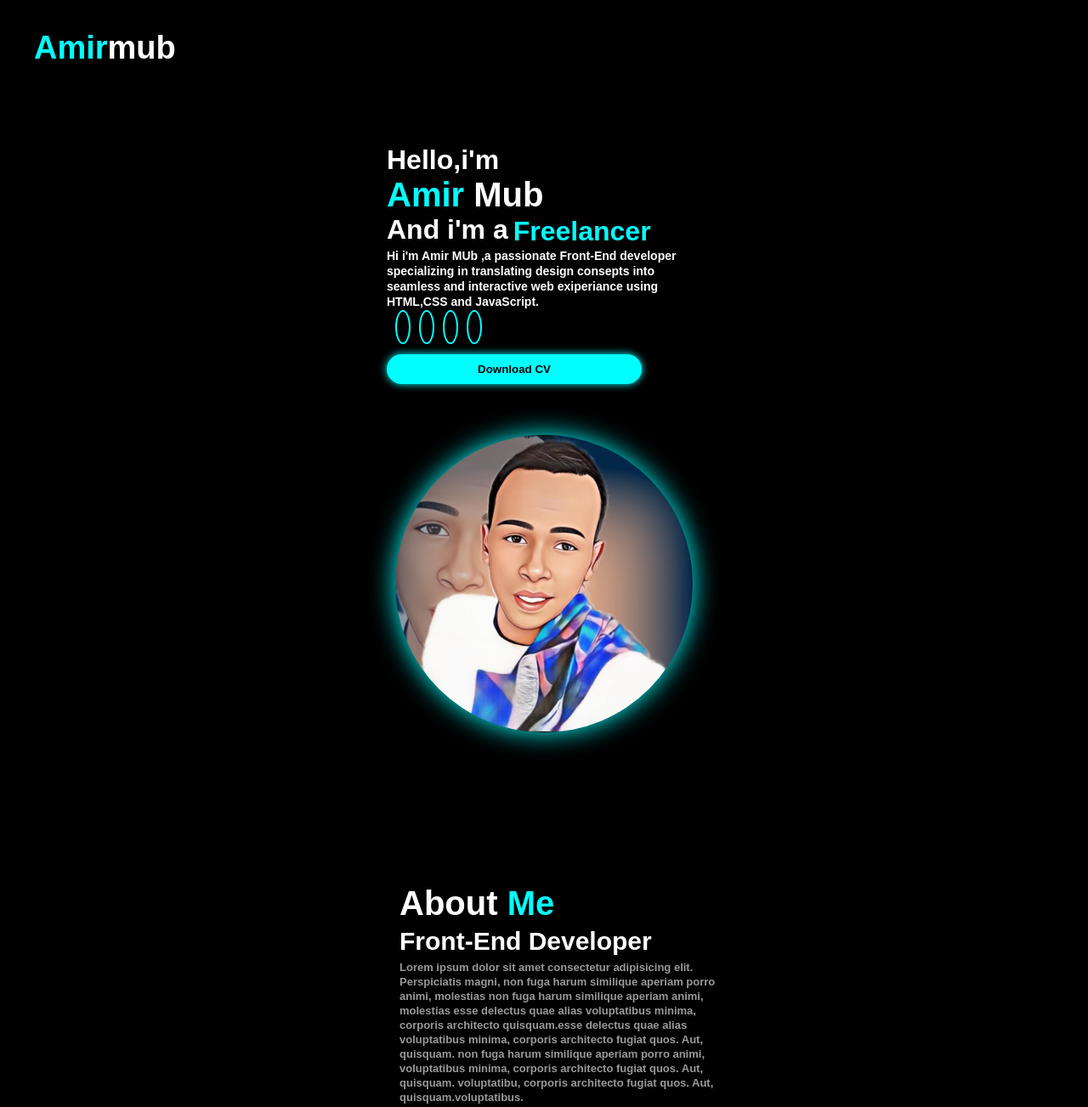
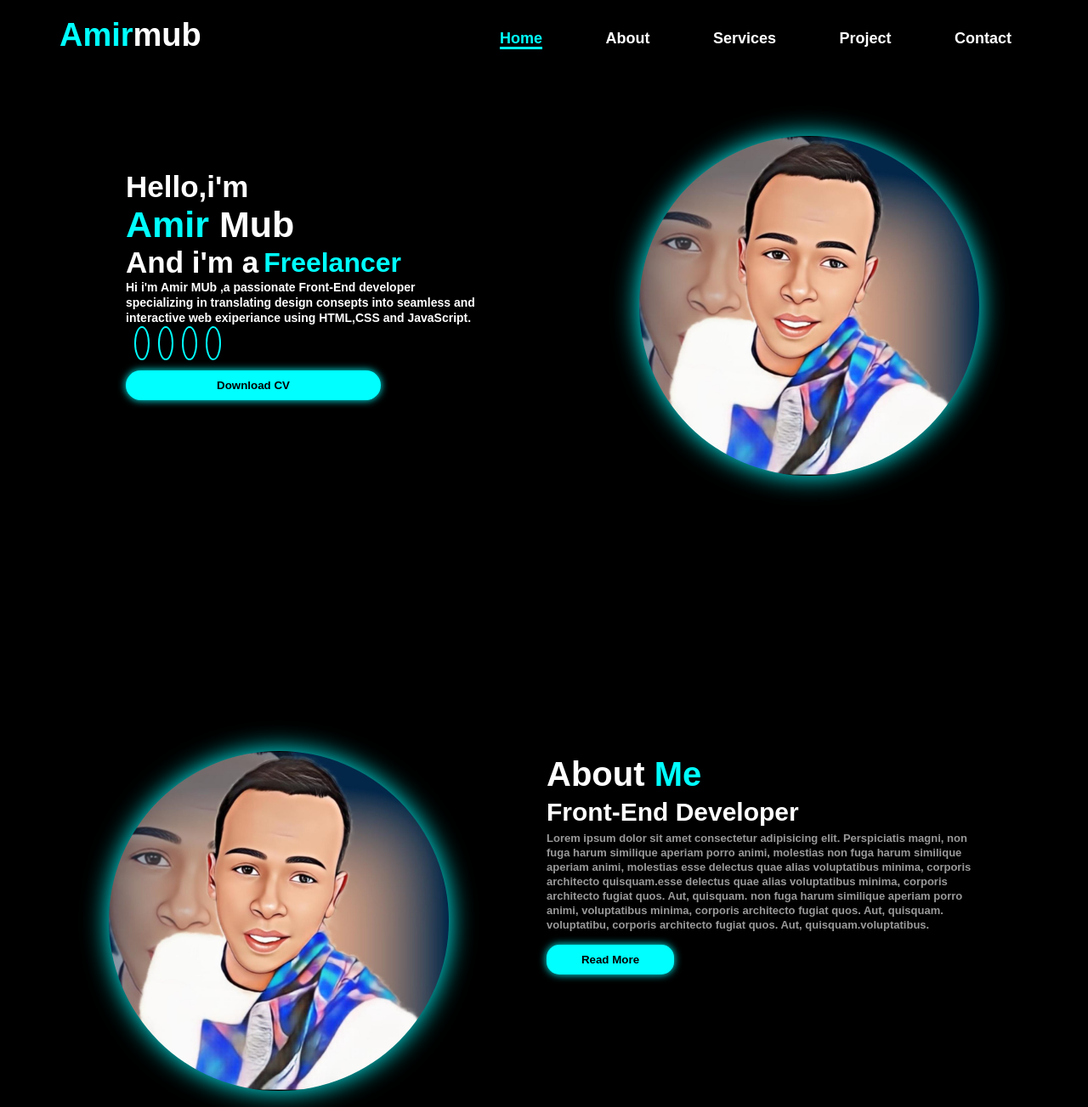
Before and after one commit to amirmub/sample-portfolio, a plain HTML site: page index.html in a window 1280 px wide. Shown: the top 1303 px of the page at 85% size. Drawn offline with Linux system fonts and the light colour scheme; files whose address does not match are found by name.

Commit message:
add responsive styling for various sections in style.css

```diff
--- a/css/style.css
+++ b/css/style.css
@@ -354,3 +354,103 @@ footer i:hover{
     margin: 30px 0;
     position: relative;
 }
+/*------- Media-query ------*/
+@media (min-width:768px) {
+    .outer-wrapper .header-menu ul li{
+        display: inline-block;
+        margin-right: 10px;
+    }
+    .inner-wrapper{
+        width: 740px;
+        margin: 0 auto;
+    }
+    .inner-content{
+        display: flex;
+        justify-content: space-between;
+
+    }
+    .service-list{
+        margin-left: 10px;
+    }
+    .main-content,.about-me{
+        margin-top: 60px;
+    }
+
+    .section-2 .inner-content{
+        flex-direction: row-reverse;
+        gap: 20px;
+    }
+    .contact-list,.text-area {
+        width: 700px;
+        margin: 0 auto;
+    }
+    .contact-list input,textarea{
+        width: 700px;
+    }
+    .text-area button{
+        width: 300px;
+        margin-left: 180px;
+    }
+    .section-4 .inner-content-1{
+        width: 380px;
+    }
+    .project-img{
+        display: grid;
+        grid-template-columns: repeat(2,350px);
+        gap: 20px;
+        justify-content: space-between;
+    }
+}
+@media (min-width:1024px) {
+    .outer-wrapper .header-menu ul li{
+        margin-right: 50px;
+    }
+    .logo{
+        margin: 0 30px;
+    }
+    .main-content p{
+        width: 420px;
+     }
+    .inner-wrapper{
+        width: 1024px;
+        margin: 0 auto;
+    }
+    .main-img img{
+        width: 400px;
+        height: 400px;
+        margin-top: -10px;
+
+    }
+    .main-content{
+      margin-top: 30px ;
+    }
+    .inner-wrapper .main-content h2 {
+        font-size: 35px;
+  }
+  .inner-wrapper .main-content h1 {
+      font-size: 43px;
+  }
+  .section-2 .inner-content{
+    gap: 80px;
+
+  }
+  .about-me{
+    margin-top: -10px;
+  }
+
+  #about{
+    padding: 160px 0;
+}
+.about-img{
+    margin-left: -30px;
+}
+.service-list{
+    margin-left: 20px;
+    padding: 30px ;
+}
+.project-img{
+    display: grid;
+    grid-template-columns: repeat(3,350px);
+    justify-content: space-between;
+}
+}
```
